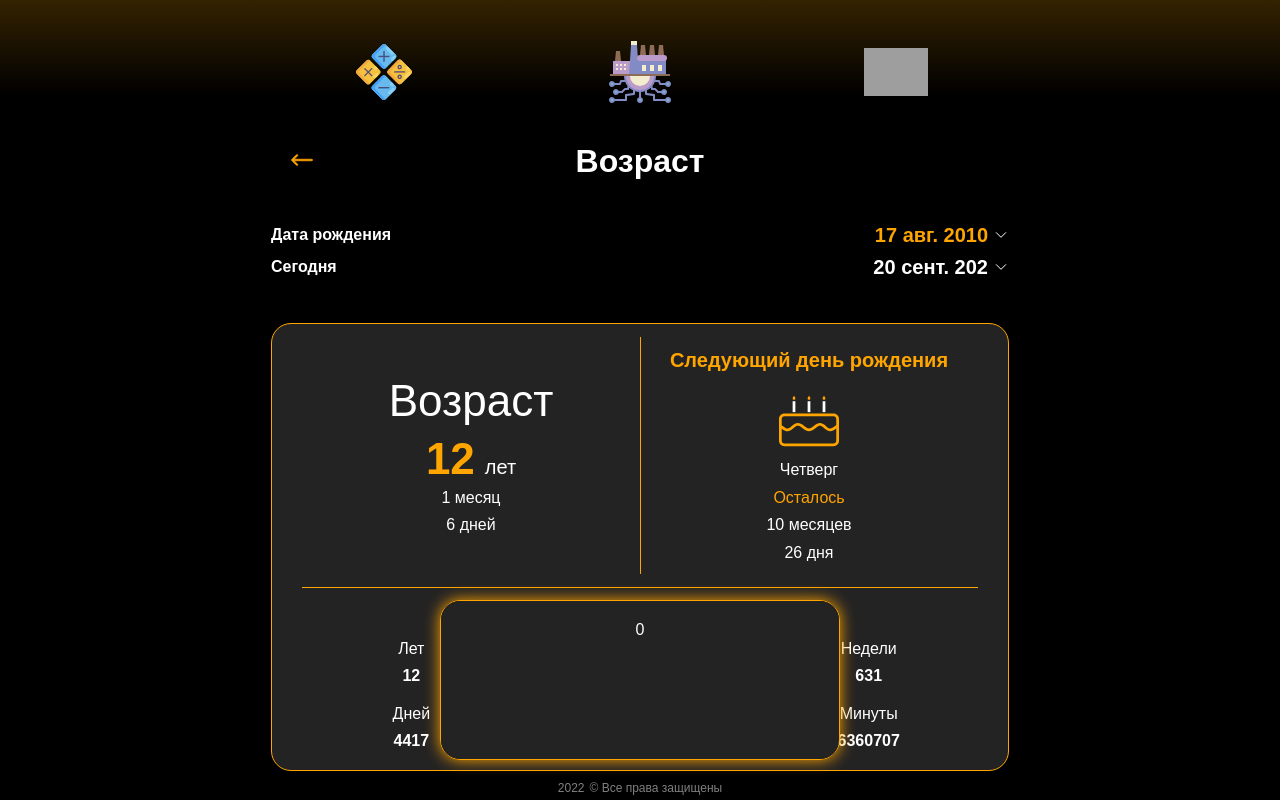
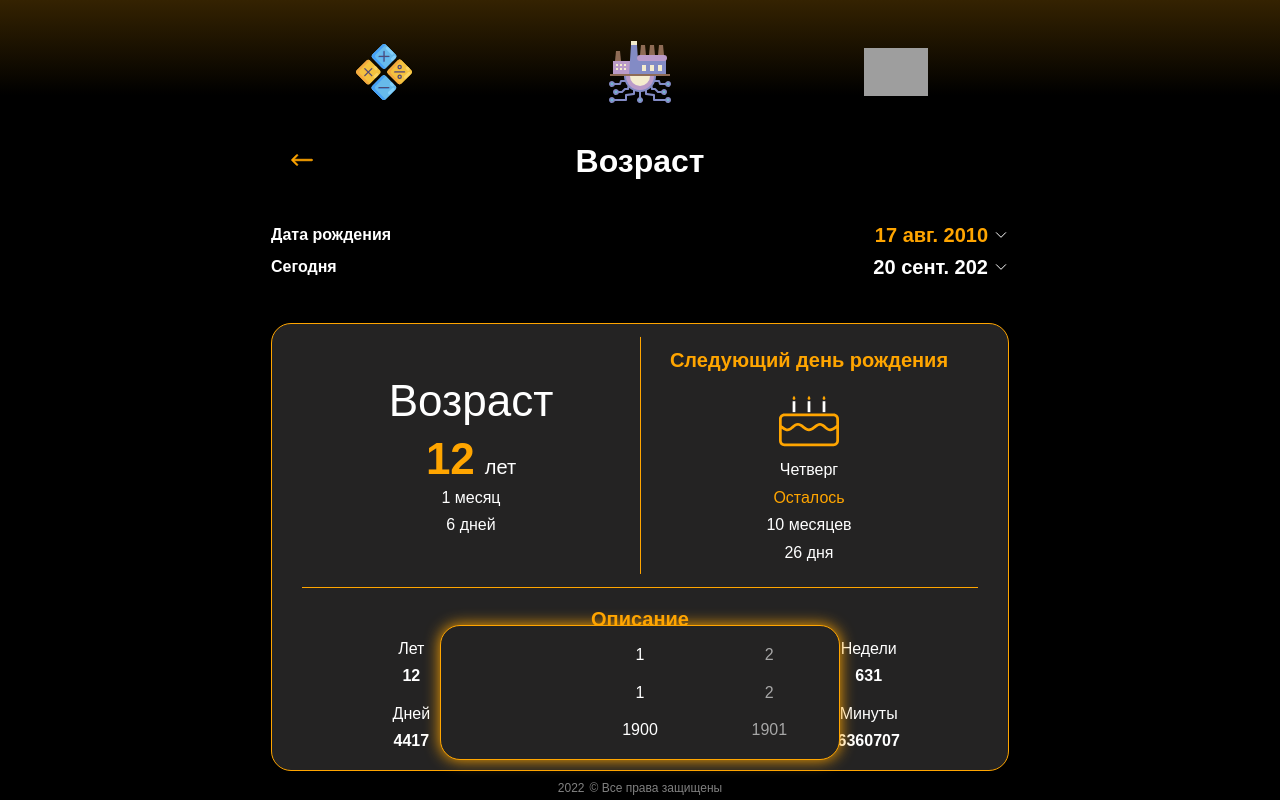
Before and after one commit to Yuri-Simonov/More_than_just_a_calculator, a React (Create React App) app: page /sections/age in a window 1280 px wide. Built offline with nearby package versions, Linux system fonts and the light colour scheme; grey boxes are pictures that could not be loaded; the HTML template or start-up script is replaced by a standard one.

Commit message:
промежуточные наработки

```diff
--- a/src/app/components/common/modal_windows/choice_of_time.jsx
+++ b/src/app/components/common/modal_windows/choice_of_time.jsx
@@ -2,29 +2,69 @@ import React from "react";
 import { Swiper, SwiperSlide } from "swiper/react";
 // import SwiperCore from "swiper";
 import "swiper/swiper-bundle.css";
-// import PropTypes from "prop-types";
+import PropTypes from "prop-types";
+import { days, months, years } from "../../../consts/calendar";
 
-const ChoiceOfTime = () => {
-    // const classOfModal =
-    //     "choice-time" + (openOrCloseModal ? "choice-time_active" : "");
+const ChoiceOfTime = ({ openOrCloseModalWindow }) => {
+    const classOfModal =
+        "choice-time" + (openOrCloseModalWindow ? "choice-time_active" : "");
 
-    const slides = [];
-
-    for (let i = 0; i < 5; i++) {
-        slides.push(
-            <SwiperSlide direction={"vertical"} key={`slide-${i}`}>
-                <div className="choice-time__item">{i}</div>
+    const daysOfCalendar = days.map((num) => {
+        return (
+            <SwiperSlide key={`slide-${num}`}>
+                <div className="choice-time__item">{num}</div>
             </SwiperSlide>
         );
-    }
+    });
+
+    const monthsOfCalendar = months.map((num) => {
+        return (
+            <SwiperSlide key={`slide-${num}`}>
+                <div className="choice-time__item">{num}</div>
+            </SwiperSlide>
+        );
+    });
+
+    const yearsOfCalendar = years.map((num) => {
+        return (
+            <SwiperSlide key={`slide-${num}`}>
+                <div className="choice-time__item">{num}</div>
+            </SwiperSlide>
+        );
+    });
 
     return (
-        <div className="choice-time choice-time_active">
+        <div className={classOfModal}>
             <div className="choice-time__body">
                 <div className="choice-time__items">
-                    <div className="own-swiper">
-                        <Swiper id="birthday" direction={"vertical"}>
-                            {slides}
+                    <div className="own-swiper own-swiper_days">
+                        <Swiper
+                            id="days"
+                            slidesPerView={3}
+                            spaceBetween={30}
+                            centeredSlides={true}
+                        >
+                            {daysOfCalendar}
+                        </Swiper>
+                    </div>
+                    <div className="own-swiper own-swiper_months">
+                        <Swiper
+                            id="months"
+                            slidesPerView={3}
+                            spaceBetween={30}
+                            centeredSlides={true}
+                        >
+                            {monthsOfCalendar}
+                        </Swiper>
+                    </div>
+                    <div className="own-swiper own-swiper_years">
+                        <Swiper
+                            id="years"
+                            slidesPerView={3}
+                            spaceBetween={30}
+                            centeredSlides={true}
+                        >
+                            {yearsOfCalendar}
                         </Swiper>
                     </div>
                 </div>
@@ -33,6 +73,8 @@ const ChoiceOfTime = () => {
     );
 };
 
-// ChoiceOfTime.propTypes = {};
+ChoiceOfTime.propTypes = {
+    openOrCloseModalWindow: PropTypes.bool
+};
 
 export default ChoiceOfTime;
--- a/src/app/components/pages/sections/age.jsx
+++ b/src/app/components/pages/sections/age.jsx
@@ -10,8 +10,16 @@ const Age = () => {
     const someDay = new Date(2010, 7, 17, 11, 59);
     const initialAgeState = [someDay, today];
 
-    const { age, ageStatistics, datesSimple, changeAge, nextBirthday } =
-        useTime(initialAgeState);
+    const {
+        age,
+        ageStatistics,
+        datesSimple,
+        changeAge,
+        nextBirthday,
+        openOrCloseModalWindow,
+        activeField,
+        changeActiveField
+    } = useTime(initialAgeState);
     useEffect(() => {
         changeAge();
     }, []);
@@ -23,14 +31,28 @@ const Age = () => {
                 <div className="age__values">
                     <div className="age__value">
                         <p className="age__value-name">Дата рождения</p>
-                        <p className="age__value-date age__value-date_active">
+                        <p
+                            className={
+                                activeField === 1
+                                    ? "age__value-date cr-1 age__value-date_active"
+                                    : "age__value-date cr-1"
+                            }
+                            onClick={(e) => changeActiveField(e)}
+                        >
                             <span>{datesSimple[0]}</span>
                             <img src={arrowDown} alt="arrow down" />
                         </p>
                     </div>
                     <div className="age__value">
                         <p className="age__value-name">Сегодня</p>
-                        <p className="age__value-date">
+                        <p
+                            className={
+                                activeField === 2
+                                    ? "age__value-date cr-2 age__value-date_active"
+                                    : "age__value-date cr-2"
+                            }
+                            onClick={(e) => changeActiveField(e)}
+                        >
                             <span>{datesSimple[1]}</span>
                             <img src={arrowDown} alt="arrow down" />
                         </p>
@@ -114,7 +136,7 @@ const Age = () => {
                     </div>
                 </div>
             </section>
-            <ChoiceOfTime />
+            <ChoiceOfTime openOrCloseModalWindow={openOrCloseModalWindow} />
         </div>
     );
 };
--- /dev/null
+++ b/src/app/consts/calendar.js
@@ -0,0 +1,17 @@
+// Цепочка дней
+export const days = [];
+for (let i = 1; i <= 31; i++) {
+    days.push(i);
+}
+
+// Цепочка месяцев
+export const months = [];
+for (let i = 1; i <= 12; i++) {
+    months.push(i);
+}
+
+// Цепочка годов
+export const years = [];
+for (let i = 1900; i <= 2100; i++) {
+    years.push(i);
+}
--- a/src/app/hooks/useTime.jsx
+++ b/src/app/hooks/useTime.jsx
@@ -22,6 +22,8 @@ export const useTime = (initialState) => {
         hours: 0,
         minutes: 0
     });
+    // Состояние для переключения активного результата
+    const [activeField, setActiveField] = useState(1);
 
     // Состояние для следующего дня рождения
     const [nextBirthday, setNextBirthday] = useState({
@@ -29,6 +31,26 @@ export const useTime = (initialState) => {
         leftMonths: 0,
         leftDays: 0
     });
+    // Состояние для определения открыто или закрыто модальное окно с датой
+    const [openOrCloseModalWindow, setOpenOrCloseModalWindow] = useState([
+        false,
+        false
+    ]);
+
+    // Открытие и закрытие модалки с выбором даты
+    const toggleCloseOrOpenModalWindow = () => {
+        setOpenOrCloseModalWindow((prevState) => !prevState);
+    };
+
+    // Переключение активного поля
+    const changeActiveField = (elem) => {
+        if (elem.target.parentNode.className.indexOf("cr-1") !== -1) {
+            toggleCloseOrOpenModalWindow();
+        }
+        elem.target.parentNode.className.indexOf("cr-1") !== -1
+            ? setActiveField(1)
+            : setActiveField(2);
+    };
 
     // Вычисление данных при загрузке страницы
     useEffect(() => {
@@ -123,6 +145,9 @@ export const useTime = (initialState) => {
         ageStatistics,
         changeAgeStatistics,
         datesSimple,
-        nextBirthday
+        nextBirthday,
+        openOrCloseModalWindow,
+        activeField,
+        changeActiveField
     };
 };
--- a/src/app/scss/blocks/swiper.scss
+++ b/src/app/scss/blocks/swiper.scss
@@ -1,3 +1,8 @@
 .own-swiper {
     width: 100%;
+
+    .swiper-slide-next,
+    .swiper-slide-prev {
+        opacity: 0.6;
+    }
 }
--- a/src/app/scss/modals/choise_of_time.scss
+++ b/src/app/scss/modals/choise_of_time.scss
@@ -27,6 +27,7 @@
         justify-content: space-evenly;
         align-items: center;
         gap: 20px;
+        flex-direction: column;
     }
     &__item {
         font-size: 16px;
```
